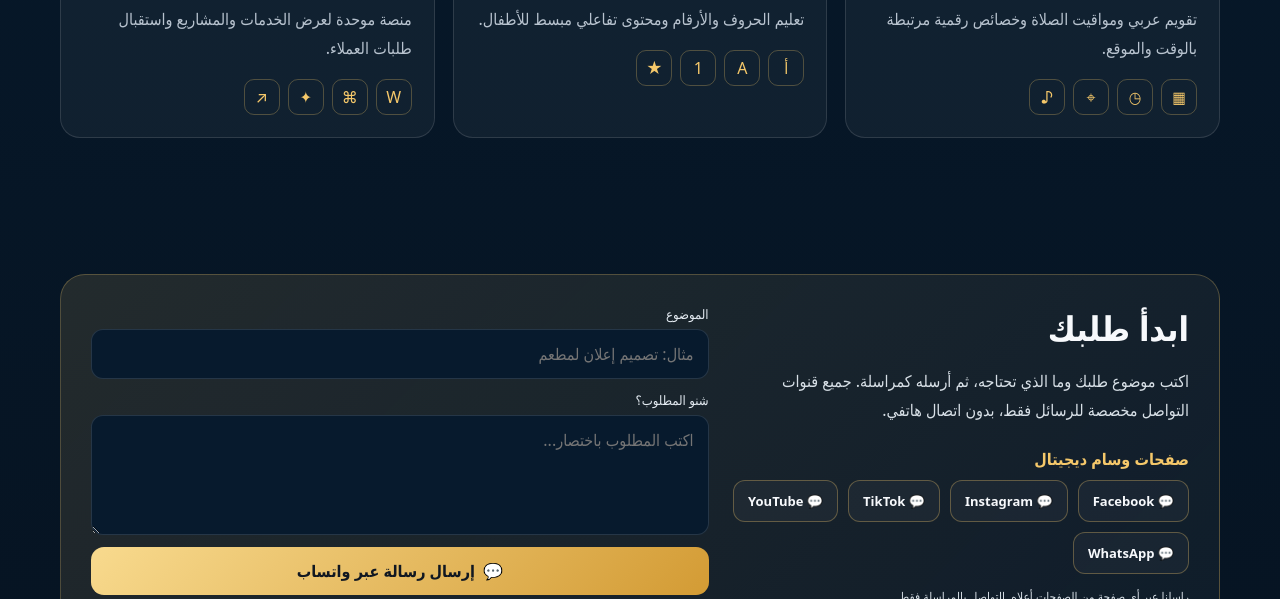
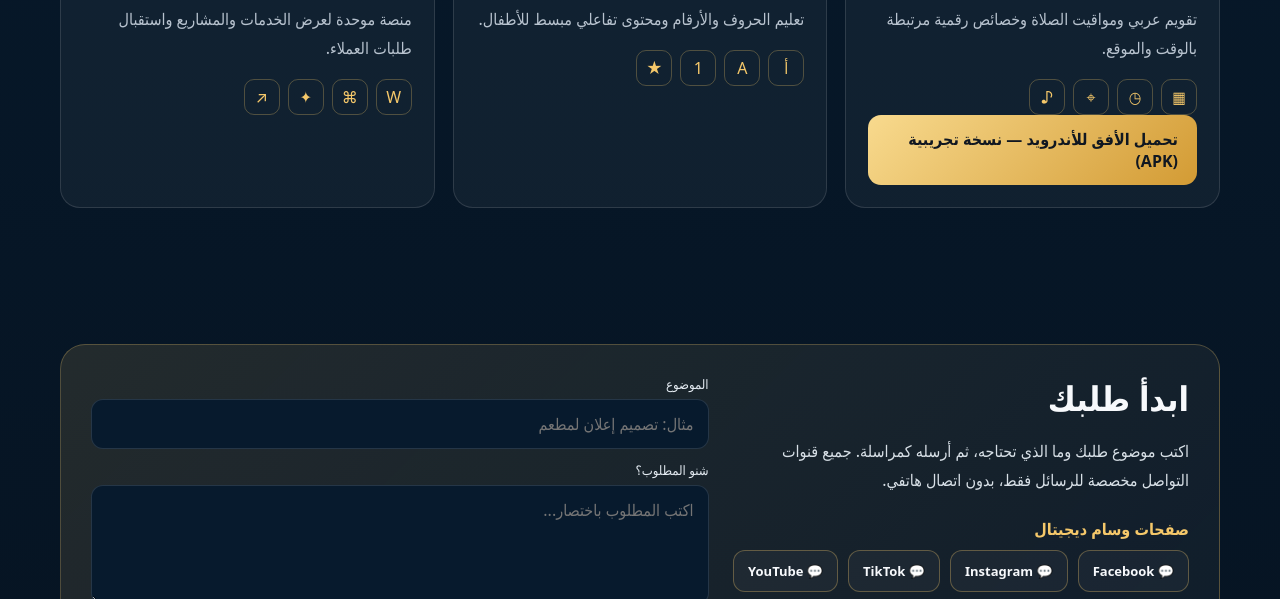
Before and after one commit to 1984w18m11-byte/alofok-app, a website: page wissam-digital-site/public/index.html in a window 1280 px wide. Shown: the part 2607-3206 px from the top of the page. Drawn offline with Linux system fonts and the light colour scheme.

Commit message:
site: add AlofoK trial APK download button

```diff
--- a/wissam-digital-site/public/index.html
+++ b/wissam-digital-site/public/index.html
@@ -97,7 +97,7 @@
     <div class="wrap">
       <div class="section-title"><div class="kicker" data-ar>مشاريعنا</div><div class="kicker" data-en>Projects</div><h2 data-ar>أبرز أعمال وسام ديجيتال</h2><h2 data-en>Selected Wissam Digital work</h2></div>
       <div class="projects">
-        <article class="card project"><div class="visual">🌙</div><div class="project-body"><div class="tag" data-ar>تطبيق</div><div class="tag" data-en>Application</div><h3>الأفق — AlofoK</h3><p data-ar>تقويم عربي ومواقيت الصلاة وخصائص رقمية مرتبطة بالوقت والموقع.</p><p data-en>Arabic calendar, prayer times and time/location based digital features.</p><div class="symbols"><span>▦</span><span>◷</span><span>⌖</span><span>♪</span></div></div></article>
+        <article class="card project"><div class="visual">🌙</div><div class="project-body"><div class="tag" data-ar>تطبيق</div><div class="tag" data-en>Application</div><h3>الأفق — AlofoK</h3><p data-ar>تقويم عربي ومواقيت الصلاة وخصائص رقمية مرتبطة بالوقت والموقع.</p><p data-en>Arabic calendar, prayer times and time/location based digital features.</p><div class="symbols"><span>▦</span><span>◷</span><span>⌖</span><span>♪</span></div><a class="btn primary" href="https://github.com/1984w18m11-byte/alofok-app/releases/download/v1.0.1/alofok-trial-1.0.1.apk" target="_blank" rel="noopener"><span data-ar>تحميل الأفق للأندرويد — نسخة تجريبية (APK)</span><span data-en>Download AlofoK for Android — Trial (APK)</span></a></div></article>
         <article class="card project"><div class="visual">📚</div><div class="project-body"><div class="tag" data-ar>تعليم</div><div class="tag" data-en>Education</div><h3 data-ar>تطبيق تعليمي للأطفال</h3><h3 data-en>Children's learning app</h3><p data-ar>تعليم الحروف والأرقام ومحتوى تفاعلي مبسط للأطفال.</p><p data-en>Letters, numbers and simplified interactive learning content for children.</p><div class="symbols"><span>أ</span><span>A</span><span>1</span><span>★</span></div></div></article>
         <article class="card project"><div class="visual">◆</div><div class="project-body"><div class="tag" data-ar>خدمات رقمية</div><div class="tag" data-en>Digital services</div><h3>Wissam Digital</h3><p data-ar>منصة موحدة لعرض الخدمات والمشاريع واستقبال طلبات العملاء.</p><p data-en>A unified platform for services, projects and customer requests.</p><div class="symbols"><span>W</span><span>⌘</span><span>✦</span><span>↗</span></div></div></article>
       </div>
```
